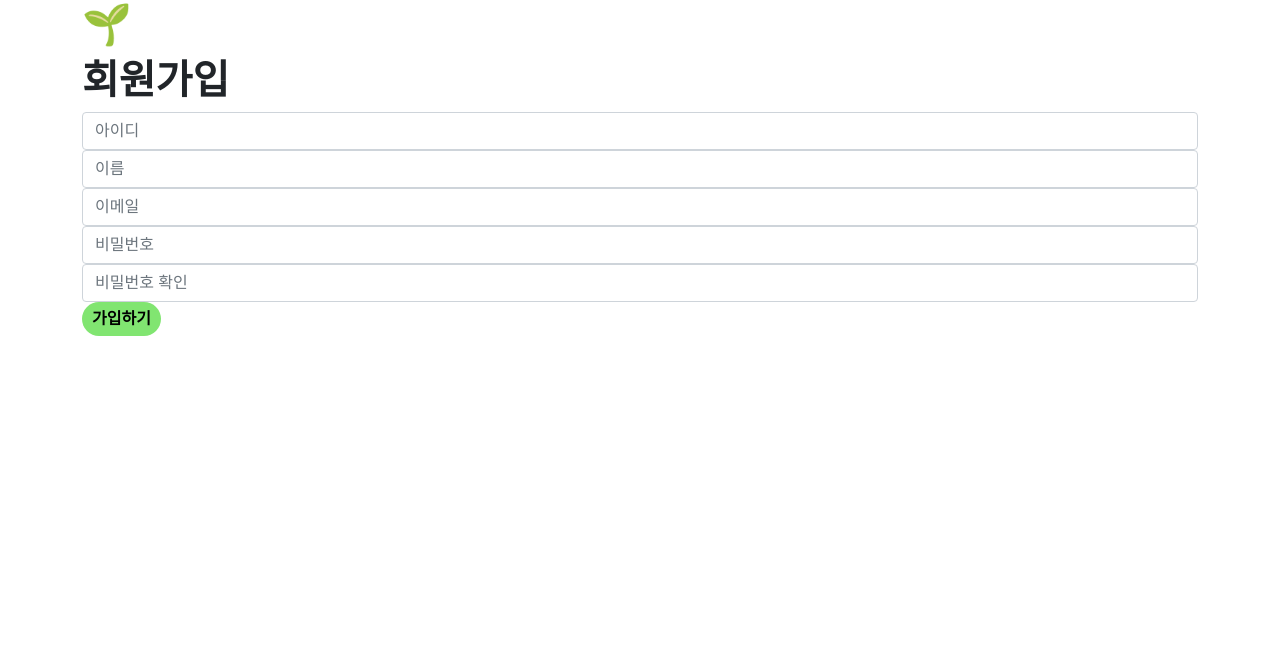
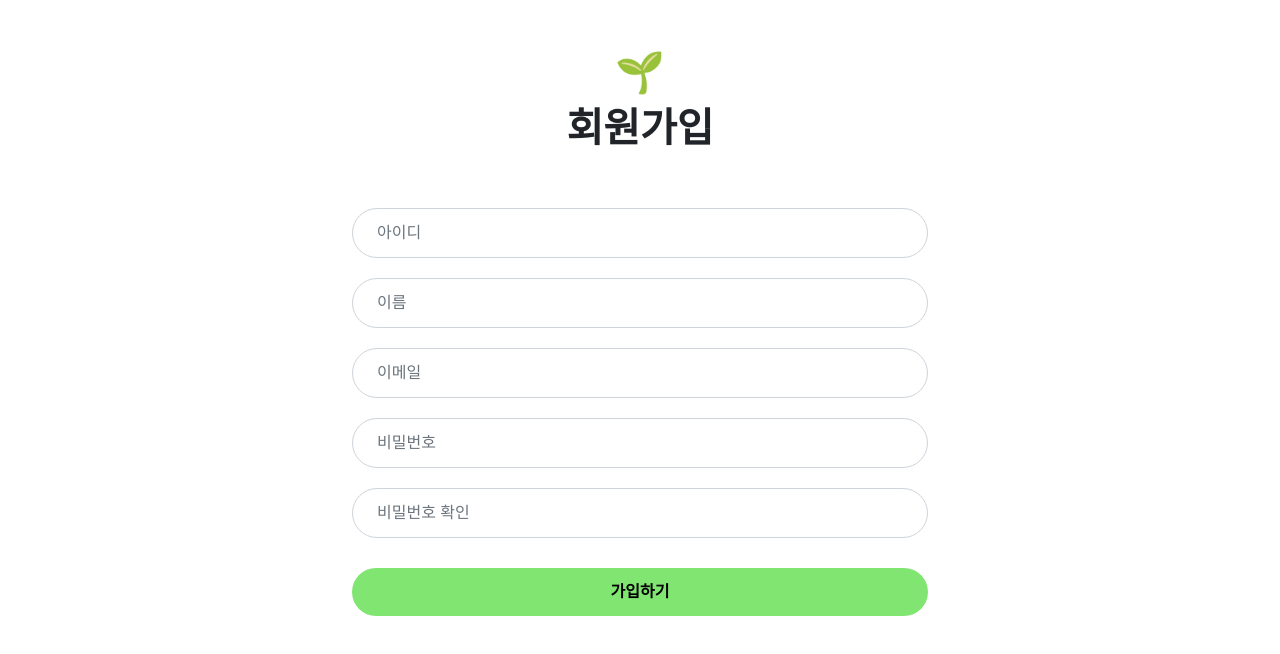
Before and after one commit to minkyung00/child-abuse-alarm, a Vue app in the folder FE/frontend/: page /register in a window 1280 px wide. Shown: the top 654 px of the page. Built offline with nearby package versions, Linux system fonts and the light colour scheme.

Commit message:
Style: Register 마크업

```diff
--- a/FE/frontend/src/views/Register.vue
+++ b/FE/frontend/src/views/Register.vue
@@ -1,8 +1,9 @@
 <template>
-  <b-container>
-    <header>
-      <h1>🌱</h1>
-      <h1>회원가입</h1>
+  <b-container class="register">
+
+    <header class="register-header">
+      <h1 class="register-logo">🌱</h1>
+      <h1 class="register-title">회원가입</h1>
     </header>
 
     <form id="register-form">
@@ -40,5 +41,26 @@ export default {
 </script>
 
 <style lang="css" scoped>
+.register {
+  max-width: 600px;
+}
+
+header {
+  text-align: center;
+  padding: 3rem 0rem;
+}
+
+input {
+  padding: 0.75rem 1.5rem;
+  margin-bottom: 20px;
+  border-radius: 30px;
+}
+
+.register-form-btn {
+  width: 100%;
+  padding: 0.75rem;
+  margin: 10px 0px;
+  border-radius: 30px;
+}
 
 </style>
```
